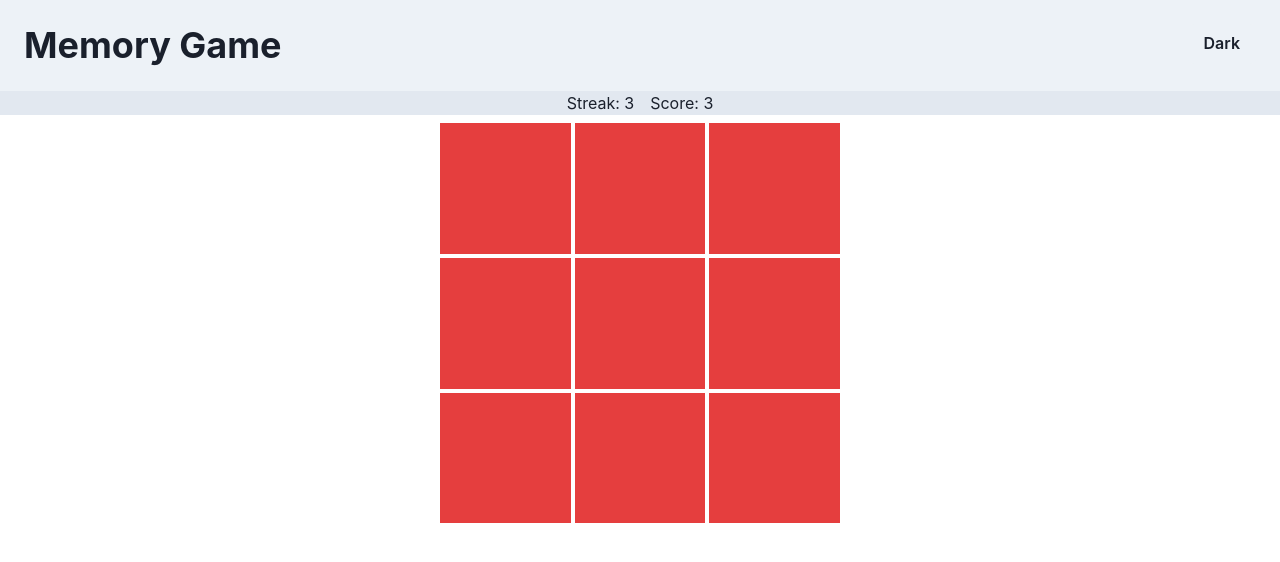
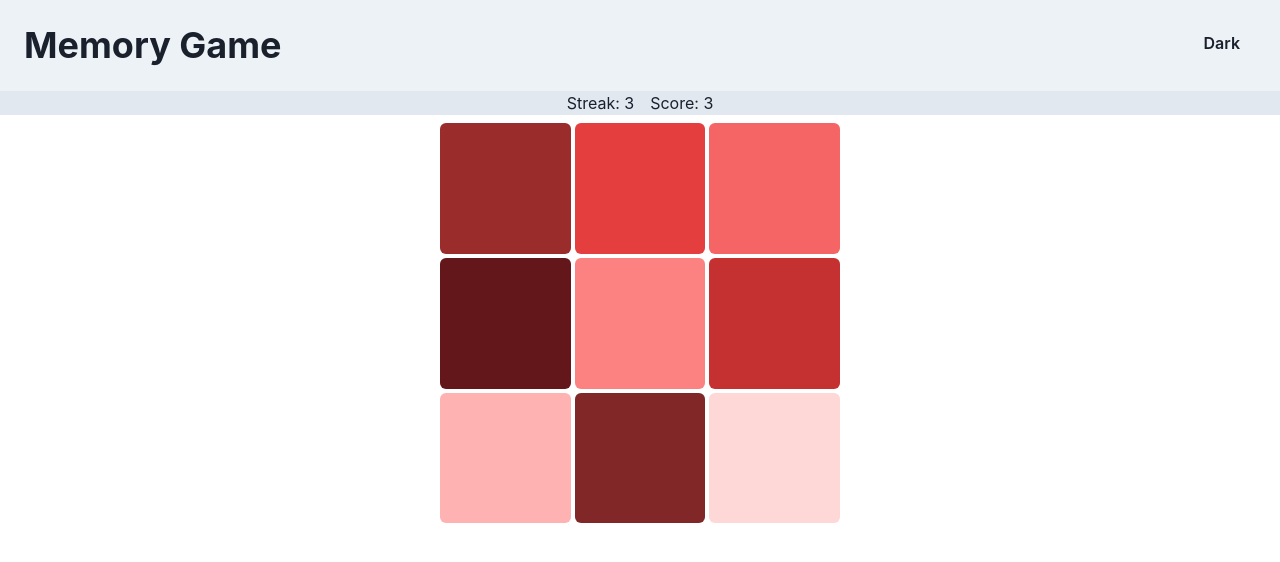
Before and after one commit to danranges/memory-card, a React (Create React App) app: page / in a window 1280 px wide. Both pictures are taken after a click on the button "red". Shown: the top 562 px of the page. Built offline with nearby package versions, Linux system fonts and the light colour scheme.

Commit message:
Add Gameboard rendering and state

```diff
--- a/src/App.jsx
+++ b/src/App.jsx
@@ -9,7 +9,7 @@ import { Flex } from '@chakra-ui/react';
 const App = () => {
   const [hasTheme, setHasTheme] = useState(false);
   const [palette, setPalette] = useState('');
-  const handleClick = (color) => {
+  const handlePaletteSelection = (color) => {
     setPalette(color);
     setHasTheme(true);
   };
@@ -22,7 +22,7 @@ const App = () => {
         {hasTheme ? (
           <Gameboard palette={palette} />
         ) : (
-          <PaletteSelector handleClick={handleClick} />
+          <PaletteSelector handleClick={handlePaletteSelection} />
         )}
       </Flex>
     </div>
--- a/src/components/Gameboard.jsx
+++ b/src/components/Gameboard.jsx
@@ -1,7 +1,38 @@
-import React from 'react';
-import { Grid, GridItem } from '@chakra-ui/react';
+import React, { useState } from 'react';
+import { Button, Grid, GridItem } from '@chakra-ui/react';
 
 const Gameboard = ({ palette }) => {
+  const [wasHueChosen, setHueChosen] = useState({
+    100: false,
+    200: false,
+    300: false,
+    400: false,
+    500: false,
+    600: false,
+    700: false,
+    800: false,
+    900: false,
+  });
+
+  const handleClick = (hue) => {
+    if (wasHueChosen[hue]) {
+      alert('Game Over');
+      return;
+    }
+    setHueChosen((wasHueChosen) => ({
+      ...wasHueChosen,
+      [hue]: true,
+    }));
+  };
+
+  const hues = [100, 200, 300, 400, 500, 600, 700, 800, 900];
+  const shuffleHues = (unshuffled) => {
+    let shuffled = unshuffled
+      .map((value) => ({ value, sort: Math.random() }))
+      .sort((a, b) => a.sort - b.sort)
+      .map(({ value }) => value);
+    return shuffled;
+  };
   return (
     <Grid
       m={2}
@@ -11,15 +42,18 @@ const Gameboard = ({ palette }) => {
       templateColumns='repeat(3, 1fr)'
       gap={1}
     >
-      <GridItem bg={`${palette}.500`} />
-      <GridItem bg={`${palette}.500`} />
-      <GridItem bg={`${palette}.500`} />
-      <GridItem bg={`${palette}.500`} />
-      <GridItem bg={`${palette}.500`} />
-      <GridItem bg={`${palette}.500`} />
-      <GridItem bg={`${palette}.500`} />
-      <GridItem bg={`${palette}.500`} />
-      <GridItem bg={`${palette}.500`} />
+      {shuffleHues(hues).map((hue) => {
+        return (
+          <GridItem>
+            <Button
+              bg={`${palette}.${hue}`}
+              onClick={() => handleClick(hue)}
+              h={'100%'}
+              w={'100%'}
+            ></Button>{' '}
+          </GridItem>
+        );
+      })}
     </Grid>
   );
 };
--- a/src/components/PaletteSelector.jsx
+++ b/src/components/PaletteSelector.jsx
@@ -15,14 +15,14 @@ const PaletteSelector = ({ handleClick }) => {
   ];
 
   return (
-    <Flex flexDirection='column' py='4' gap={2}>
+    <Flex flexDirection='column' py={4} gap={2}>
       {paletteOptions.map((color) => {
         return (
           <Button
             key={color}
             onClick={() => handleClick(color)}
-            w={'48'}
-            h={'12'}
+            w={56}
+            h={14}
             colorScheme={color}
           >
             {color}
```
